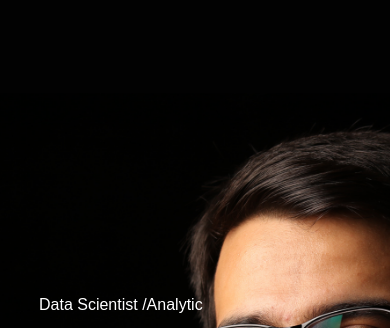
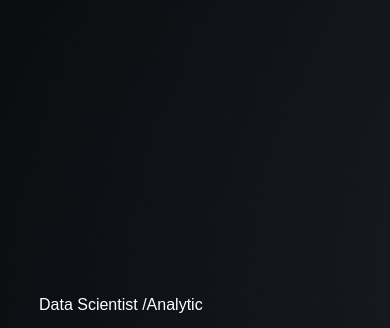
Before and after one commit to Kaustubh651/portfolio-website, a plain HTML site: page index.html in a window 390 px wide. Shown: the part 67-395 px from the top of the page. Drawn offline with Linux system fonts and the light colour scheme.

Commit message:
Update style.css

```diff
--- a/style.css
+++ b/style.css
@@ -403,7 +403,7 @@ nav .fa-solid{
 }
 @media only screen and (max-width: 600px) {
   #header {
-    background-image: url(images/phone-background.png);
+    background-image: url(images/back.png);
   }
   .header-text{
     margin-top: 100%;
```
